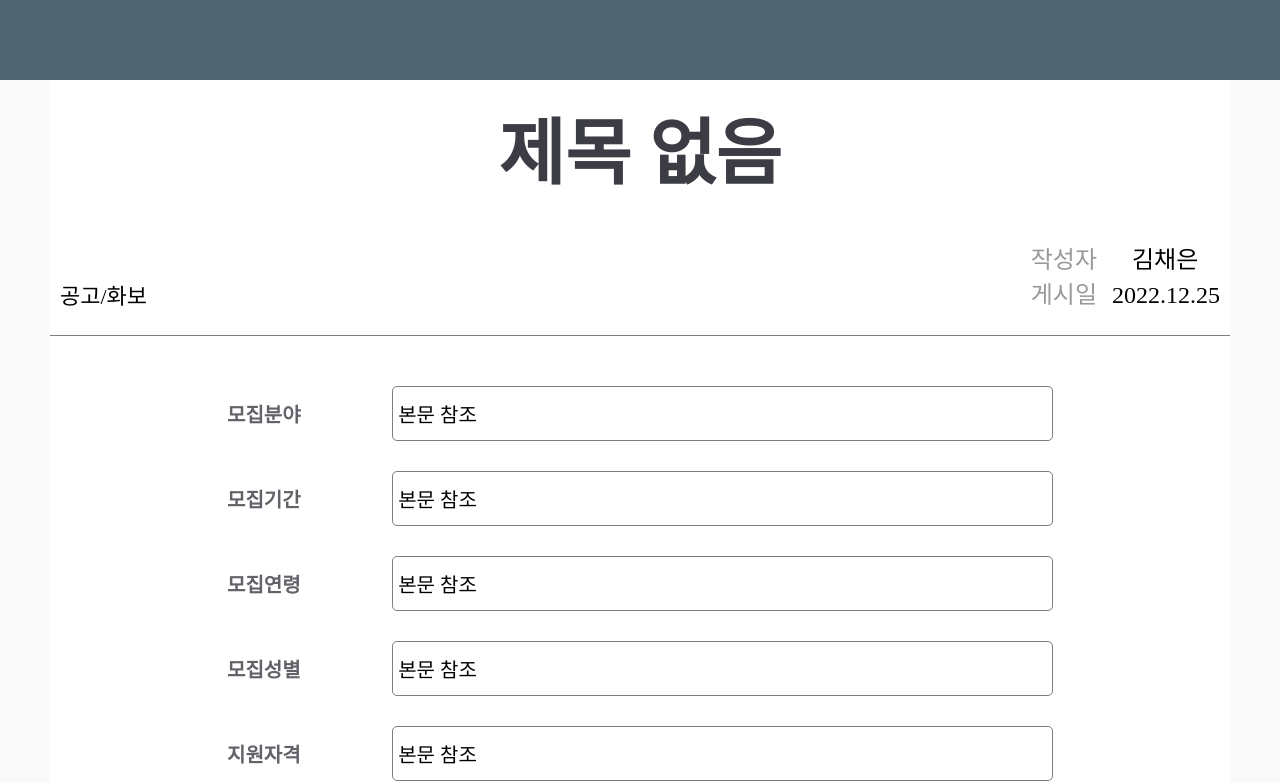
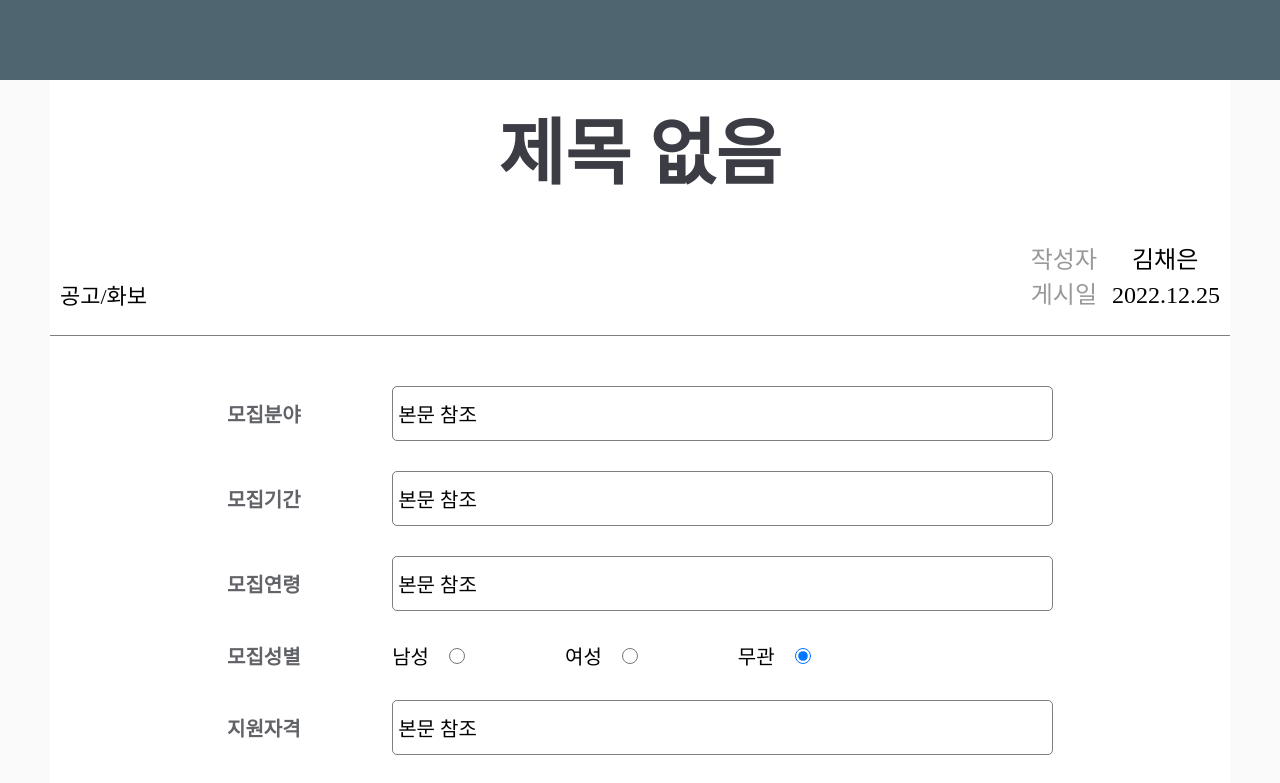
Before and after one commit to kjkksu2/vwx, a React app in the folder frontend/: page / in a window 1280 px wide. Shown: the top 783 px of the page. Built offline with nearby package versions, Linux system fonts and the light colour scheme.

Commit message:
스타일링

```diff
--- a/frontend/src/components/Classification/Gender/index.js
+++ b/frontend/src/components/Classification/Gender/index.js
@@ -1,20 +1,80 @@
-import React, { useEffect } from "react";
+import React, { useEffect, useRef } from "react";
 import PropTypes from "prop-types";
 import { useRecoilState } from "recoil";
 import usePattern from "../../../hooks/usePattern";
 import useRegex from "../../../hooks/useRegex";
 import { genderState } from "../../../recoil";
+import styled from "styled-components";
+
+const Container = styled.div`
+  width: 80%;
+  display: flex;
+
+  & > div {
+    margin-right: 100px;
+    white-space: nowrap;
+
+    label {
+      color: #000;
+      font-size: 20px;
+      font-weight: 500;
+      margin-right: 20px;
+    }
+
+    input {
+      &[type="radio"] {
+        width: 1rem;
+        height: 1rem;
+      }
+    }
+  }
+`;
 
 const Gender = ({ text }) => {
   const genderLists = usePattern("gender");
   const gender = useRegex(genderLists, text);
   const [value, setValue] = useRecoilState(genderState);
 
+  const maleRef = useRef();
+  const femaleRef = useRef();
+  const noneRef = useRef();
+
   useEffect(() => {
     setValue(gender);
+    maleRef.current.checked = false;
+    femaleRef.current.checked = false;
+    noneRef.current.checked = false;
   }, [gender]);
 
-  return <p>{gender || "본문 참조"}</p>;
+  useEffect(() => {
+    const maleRegex = new RegExp("(남성|남자|^남$)", "g");
+    const femaleRegex = new RegExp("(여성|여자|^여$)", "g");
+
+    if (maleRegex.test(gender)) {
+      maleRef.current.checked = true;
+    } else if (femaleRegex.test(gender)) {
+      femaleRef.current.checked = true;
+    } else {
+      noneRef.current.checked = true;
+    }
+  }, [gender]);
+
+  return (
+    <Container>
+      <div>
+        <label htmlFor="male">남성</label>
+        <input type="radio" id="male" ref={maleRef} />
+      </div>
+      <div>
+        <label htmlFor="female">여성</label>
+        <input type="radio" id="female" ref={femaleRef} />
+      </div>
+      <div>
+        <label htmlFor="none">무관</label>
+        <input type="radio" id="none" ref={noneRef} />
+      </div>
+    </Container>
+  );
 };
 
 Gender.propTypes = {
--- a/frontend/src/components/Tag/index.js
+++ b/frontend/src/components/Tag/index.js
@@ -1,22 +1,30 @@
-import React from "react";
+import React, { useEffect, useState } from "react";
 import { useRecoilState } from "recoil";
 import { fieldState, genderState } from "../../recoil";
 import { Block } from "../../styles";
+import { List } from "./styles";
 
 const Tag = () => {
   const [field, setField] = useRecoilState(fieldState);
   const [gender, setGender] = useRecoilState(genderState);
+  const [lists, setLists] = useState([]);
+
+  useEffect(() => {
+    if (field && gender) {
+      setLists([...field[0].split(", "), ...gender.split(", ")]);
+    }
+  }, [field, gender]);
 
   return (
     <Block>
       <span>태그</span>
       <>
         {field && gender ? (
-          <p>
-            {field}
-            {", "}
-            {gender}
-          </p>
+          <>
+            {lists.map((v, i) => (
+              <List key={i}>{v}</List>
+            ))}
+          </>
         ) : (
           <p>본문 참조</p>
         )}
--- /dev/null
+++ b/frontend/src/components/Tag/styles.js
@@ -0,0 +1,11 @@
+import styled from "styled-components";
+
+export const List = styled.li`
+  border: 2px solid rgb(0, 0, 0);
+  border-radius: 10px;
+  font-size: 18px;
+  font-weight: 400;
+  padding: 5px 7px;
+  margin-right: 30px;
+  white-space: nowrap;
+`;
--- a/frontend/src/styles.js
+++ b/frontend/src/styles.js
@@ -5,6 +5,10 @@ export const GlobalStyle = createGlobalStyle`
     margin: 0;
     padding: 0;
     box-sizing: border-box;
+  }
+
+  li{
+    list-style: none;
   }
 `;
 
```
